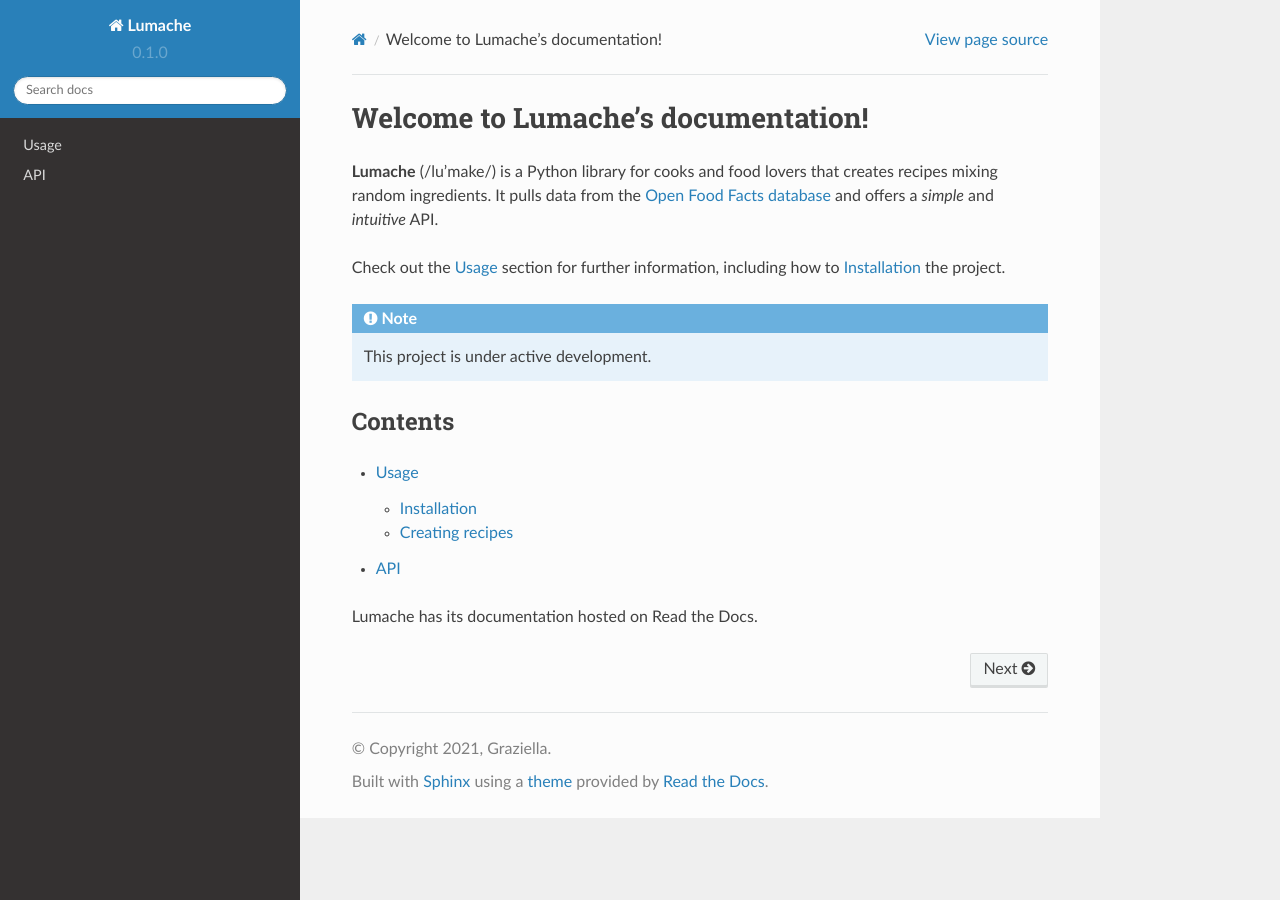
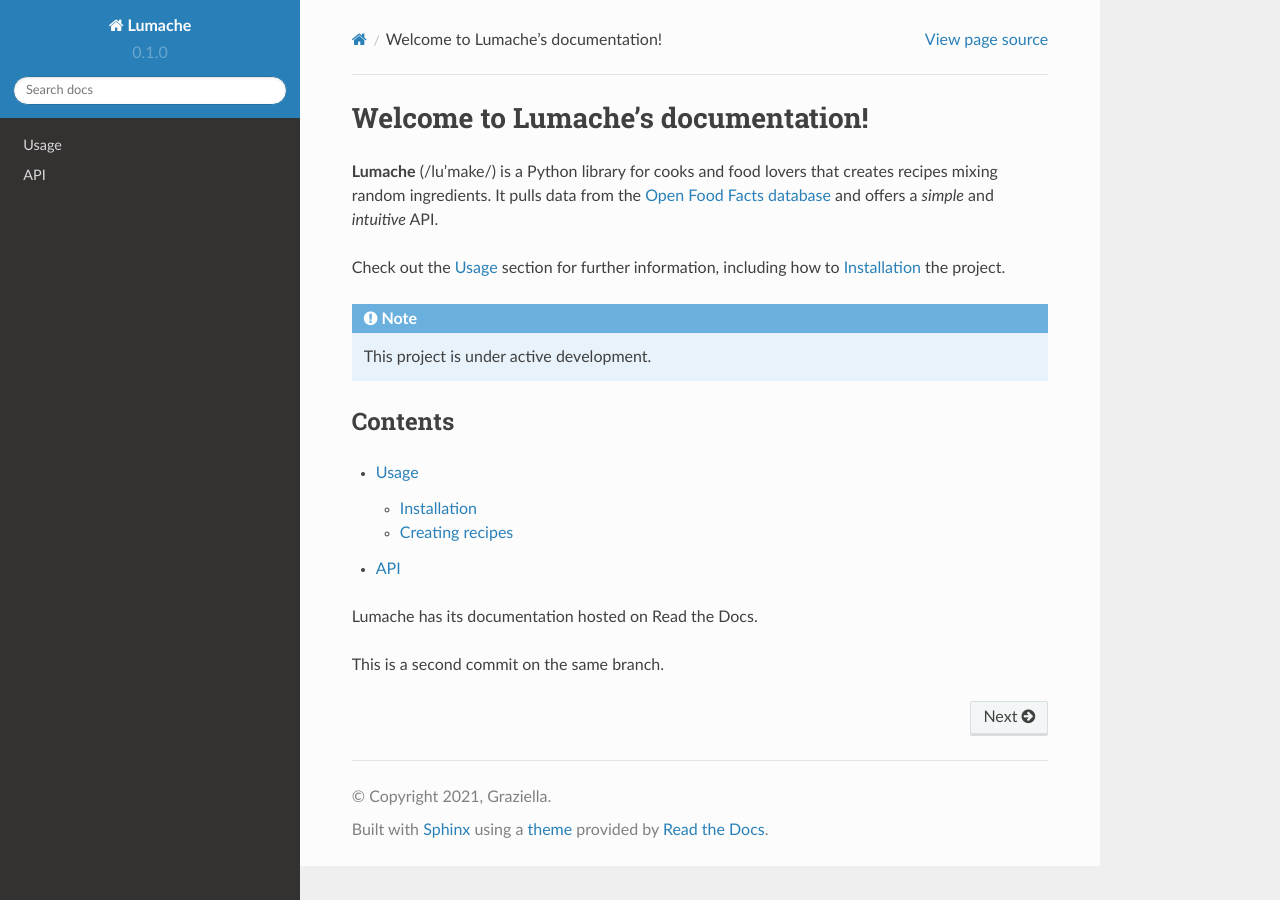
Before and after one commit to darrylmelander/read-the-docs-tutorial, a Sphinx documentation site: the page built from docs/source/index.rst, in a window 1280 px wide. Built offline with Sphinx 7.4.7 and the Read the Docs theme 2.0.0, drawn with Linux system fonts in a browser that asks for light colours.

Commit message:
Second change to documentation on same branch
Before merge

```diff
--- a/docs/source/index.rst
+++ b/docs/source/index.rst
@@ -22,3 +22,5 @@ Contents
    api
 
 Lumache has its documentation hosted on Read the Docs.
+
+This is a second commit on the same branch.
```
